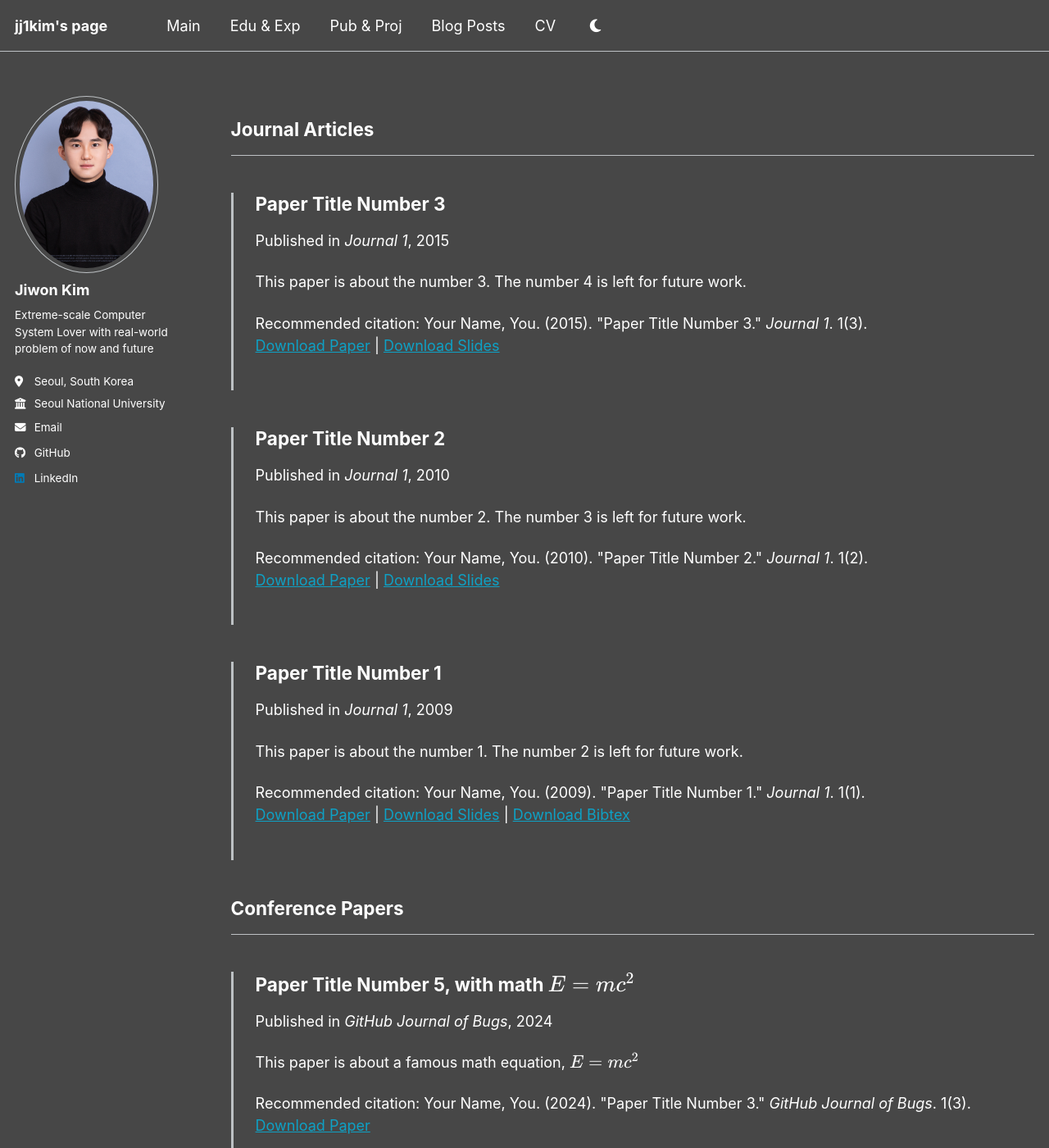
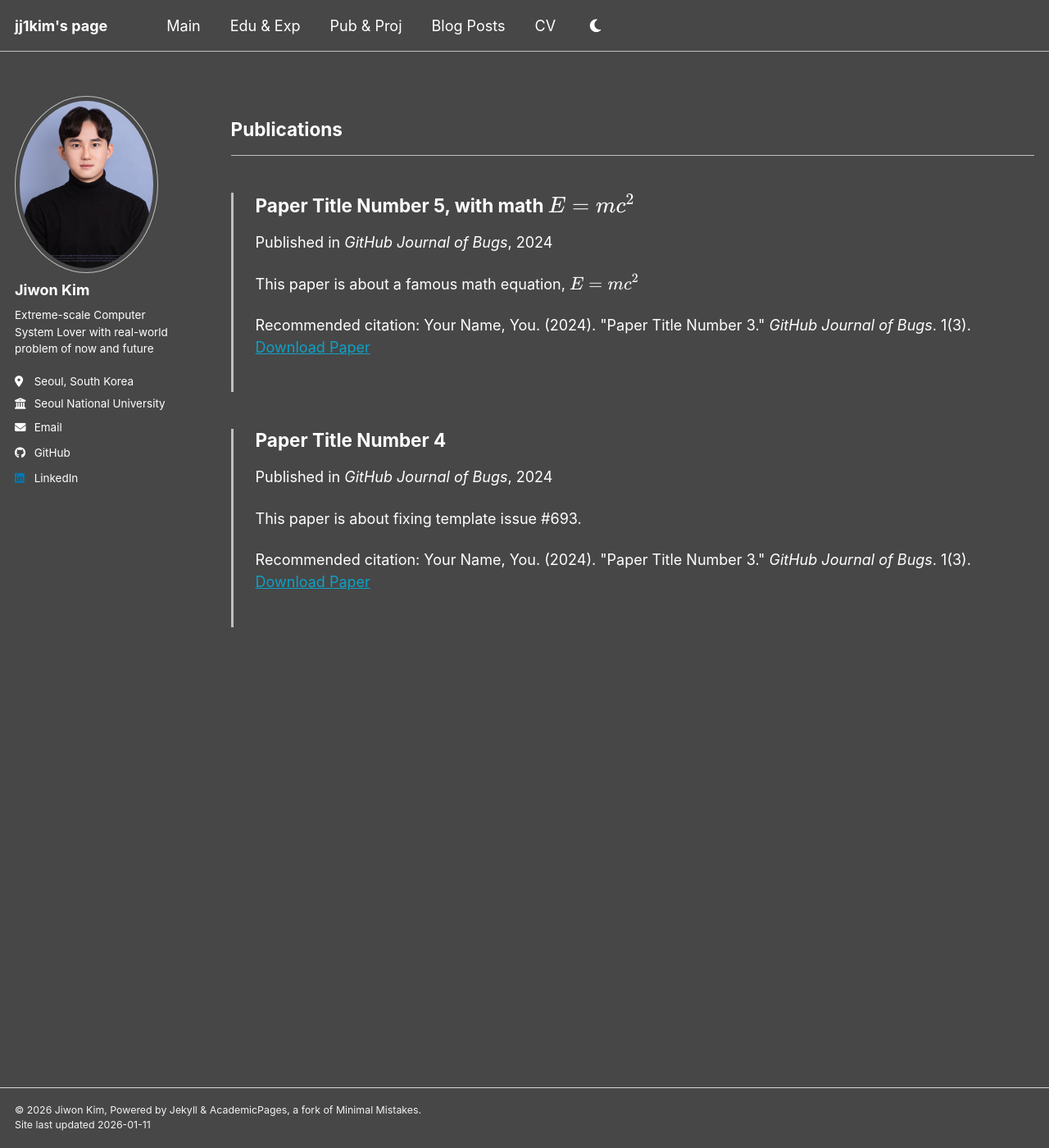
Before and after one commit to jj1kim/jj1kim.github.io, a Jekyll site: the page built from _pages/pub-proj.html, in a window 1280 px wide and 1400 px high. Shown: the whole window at 82% size. Built offline with Jekyll 4.4.1, drawn with Linux system fonts in a browser that asks for light colours; a script bundle is joined from its source files by our own code; library files that are not in the unit come from our copies.

Commit message:
pub&proj change

```diff
--- a/_config.yml
+++ b/_config.yml
@@ -86,10 +86,8 @@
 publication_category:
   books:
     title: 'Books'
-  manuscripts:
-    title: 'Journal Articles'
   conferences:
-    title: 'Conference Papers'
+    title: 'Publications'
 
 # Site Settings
 teaser                   :  # filename of teaser fallback teaser image placed in /images/ for social media previews
```
